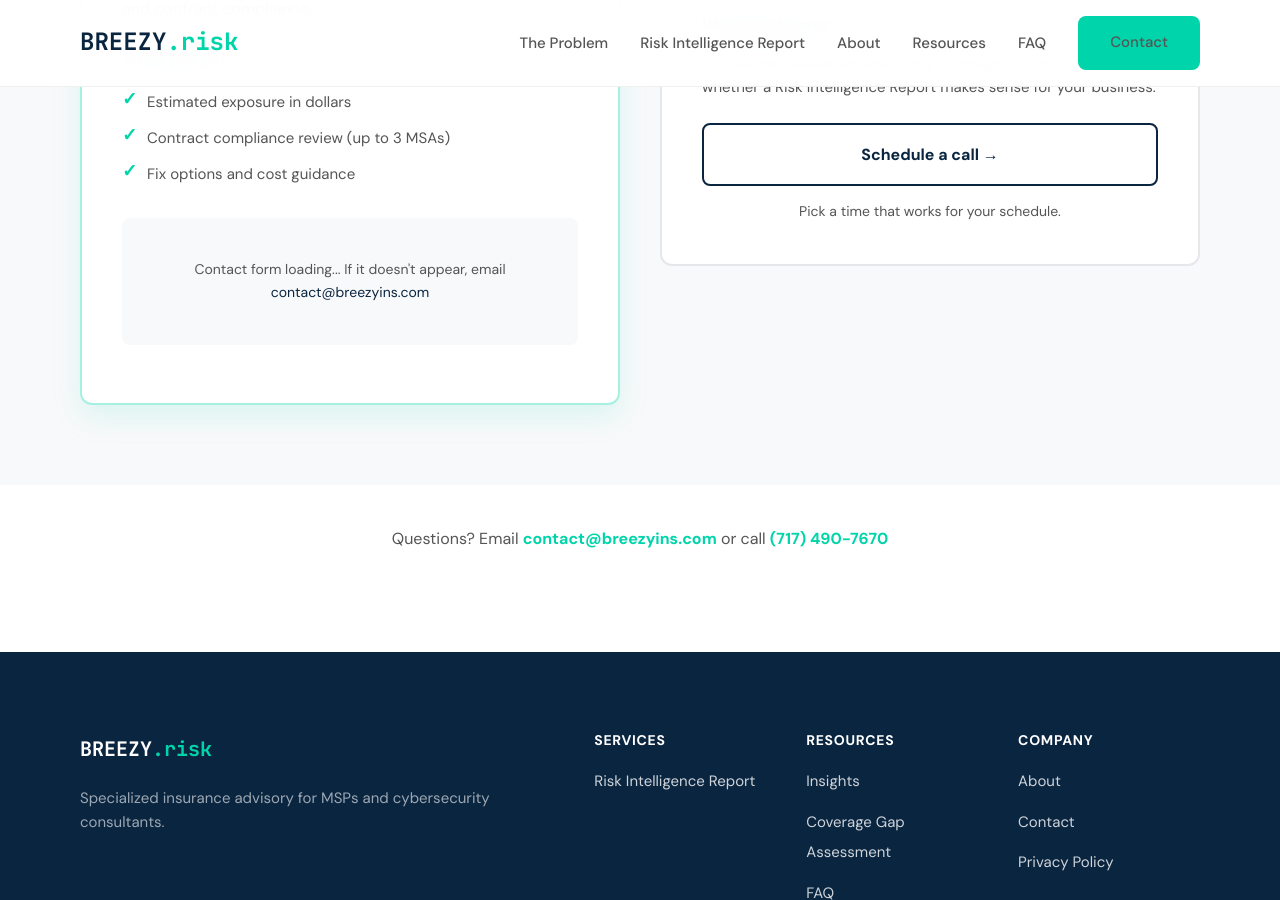
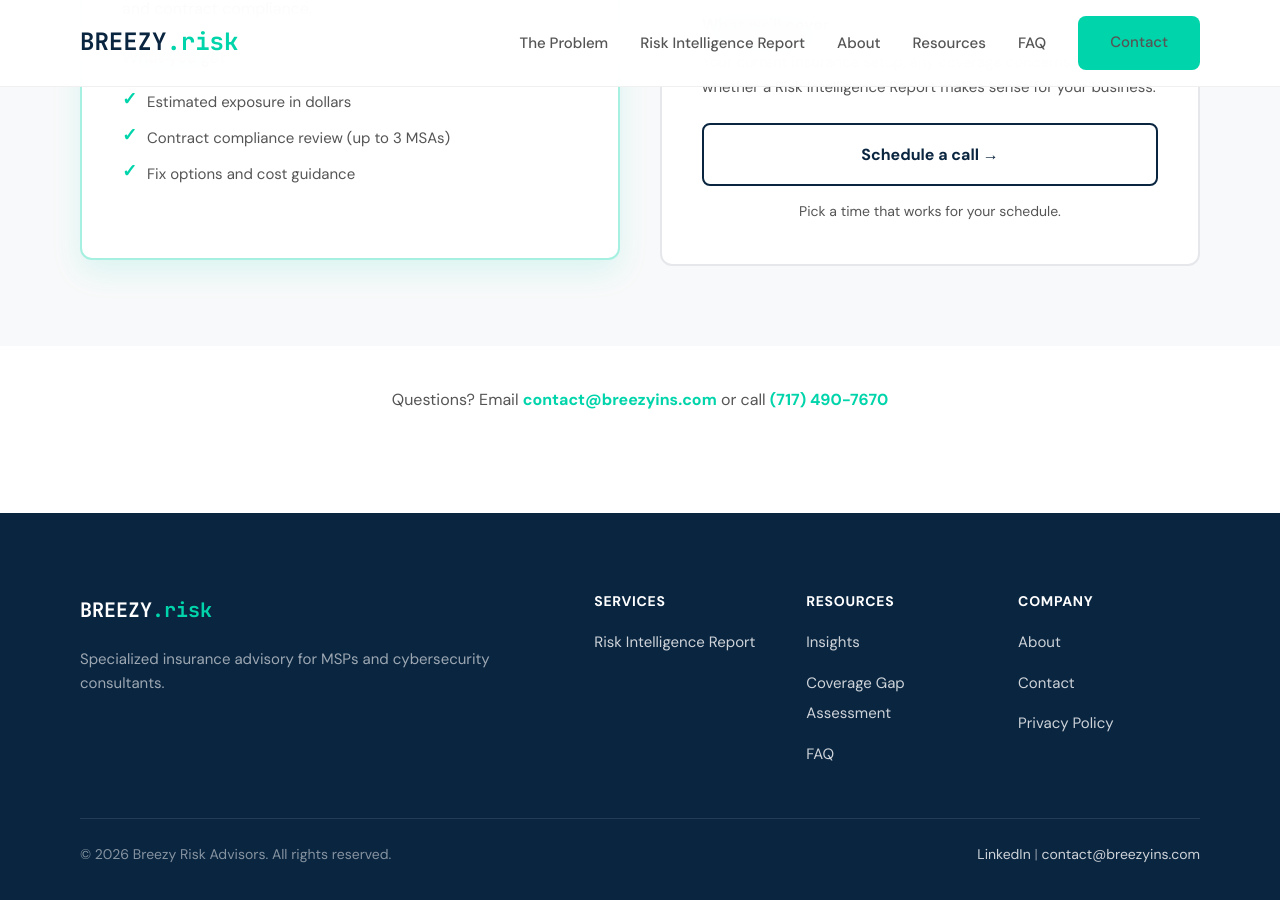
Before and after one commit to joeproe1/breezyins.com, a Jekyll site: the page built from contact.html, in a window 1280 px wide and 900 px high, scrolled down 598 px. Built offline with Jekyll 4.4.1, drawn with Linux system fonts in a browser that asks for light colours.

Commit message:
Remove fallback message from HubSpot form container
The loading message was staying visible alongside the form.
Form is working, so the fallback is no longer needed.

Co-Authored-By: Claude Opus 4.6 <noreply@anthropic.com>

```diff
--- a/contact.html
+++ b/contact.html
@@ -58,11 +58,7 @@ permalink: /contact/
                     </ul>
                 </div>
 
-                <div id="hubspot-form-container">
-                    <p style="text-align:center; color: var(--text-secondary); font-size: 14px; padding: 40px 20px; background: var(--bg-light); border-radius: 8px;">
-                        Contact form loading... If it doesn't appear, email <a href="mailto:contact@breezyins.com">contact@breezyins.com</a>
-                    </p>
-                </div>
+                <div id="hubspot-form-container"></div>
                 <script>
                 var s = document.createElement("script");
                 s.src = "//js.hsforms.net/forms/embed/v2.js";
```
